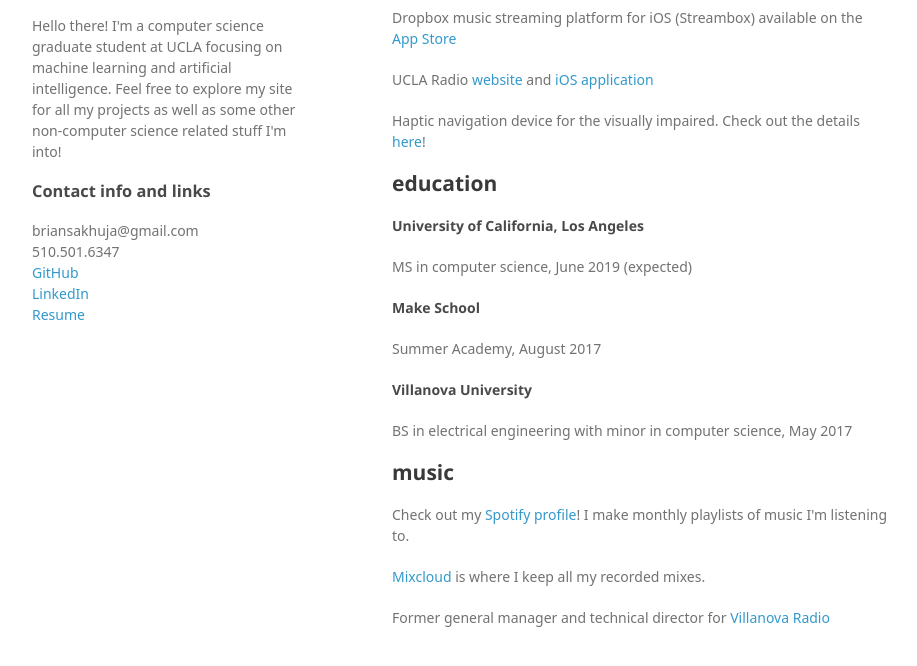
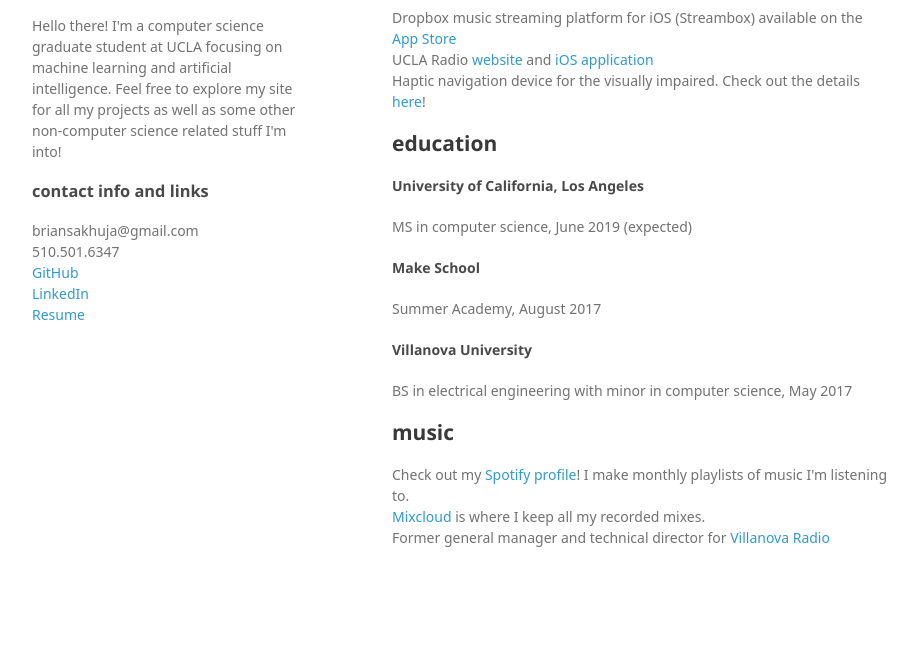
Before and after one commit to bsakhuja/bsakhuja.github.io, a plain HTML site: page index.html in a window 1280 px wide. Shown: the part 94-760 px from the top of the page, without its empty margins (178-1095 px from the left). Drawn offline with Linux system fonts and the light colour scheme; a web font is replaced by a local one.

Commit message:
modified spacing <p> and <br />

```diff
--- a/index.html
+++ b/index.html
@@ -19,7 +19,7 @@
         <p>Hello there! I'm a computer science graduate student at UCLA focusing on machine learning and artificial intelligence.
           Feel free to explore my site for all my projects as well as some other non-computer science related stuff I'm into! </p>
 
-        <h3>Contact info and links</h3>
+        <h3>contact info and links</h3>
         <p>briansakhuja@gmail.com<br />
         510.501.6347<br />
         <a href="https://github.com/bsakhuja">GitHub</a><br />
@@ -29,11 +29,11 @@
       </header>
       <section>
 <h2>
-<a id="coding" class="anchor" href="#coding" aria-hidden="true"><span aria-hidden="true" class="octicon octicon-link"></span></a>projects</h2>
+<a id="projects" class="anchor" href="#projects" aria-hidden="true"><span aria-hidden="true" class="octicon octicon-link"></span></a>projects</h2>
 
-<p>Dropbox music streaming platform for iOS (Streambox) available on the <a href="https://itunes.apple.com/us/app/streambox-play-organize-your-songs-on-dropbox/id1268798230?ls=1&mt=8">App Store</a></p>
-<p>UCLA Radio <a href="http://www.uclaradio.com">website</a> and <a href="https://itunes.apple.com/us/app/ucla-radio/id420784130?mt=8">iOS application</a></p>
-<p>Haptic navigation device for the visually impaired. Check out the details <a href="https://bsakhuja.github.io/projects/haptic-device.html">here</a>!</p>
+<p>Dropbox music streaming platform for iOS (Streambox) available on the <a href="https://itunes.apple.com/us/app/streambox-play-organize-your-songs-on-dropbox/id1268798230?ls=1&mt=8">App Store</a><br />
+UCLA Radio <a href="http://www.uclaradio.com">website</a> and <a href="https://itunes.apple.com/us/app/ucla-radio/id420784130?mt=8">iOS application</a><br />
+Haptic navigation device for the visually impaired. Check out the details <a href="https://bsakhuja.github.io/projects/haptic-device.html">here</a>!<br />
 
 
 <h2>
@@ -48,9 +48,9 @@
 
 
 <h2><a id="music" class="anchor" href="#music" aria-hidden="true"><span aria-hidden="true" class="octicon octicon-link"></span></a>music</h2>
-<p>Check out my <a href="https://open.spotify.com/user/asparcel">Spotify profile</a>! I make monthly playlists of music I'm listening to.</a></p>
-<p><a href="https://www.mixcloud.com/asparcel/">Mixcloud</a> is where I keep all my recorded mixes.</p>
-<p>Former general manager and technical director for <a href="http://www.wxvu.weebly.com">Villanova Radio</a></p>
+<p>Check out my <a href="https://open.spotify.com/user/asparcel">Spotify profile</a>! I make monthly playlists of music I'm listening to.</a><br />
+<a href="https://www.mixcloud.com/asparcel/">Mixcloud</a> is where I keep all my recorded mixes.<br />
+Former general manager and technical director for <a href="http://www.wxvu.weebly.com">Villanova Radio</a><br />
 
 
       </section>
--- a/stylesheets/styles.css
+++ b/stylesheets/styles.css
@@ -75,6 +75,7 @@
   line-height:1.1;
 }
 
+
 h1 {
   font-size:28px;
 }
@@ -85,6 +86,11 @@
 
 h3, h4, h5, h6 {
   color:#494949;
+}
+
+li h4 {
+  margin: 0px;
+  padding: 0px;
 }
 
 a {
```
